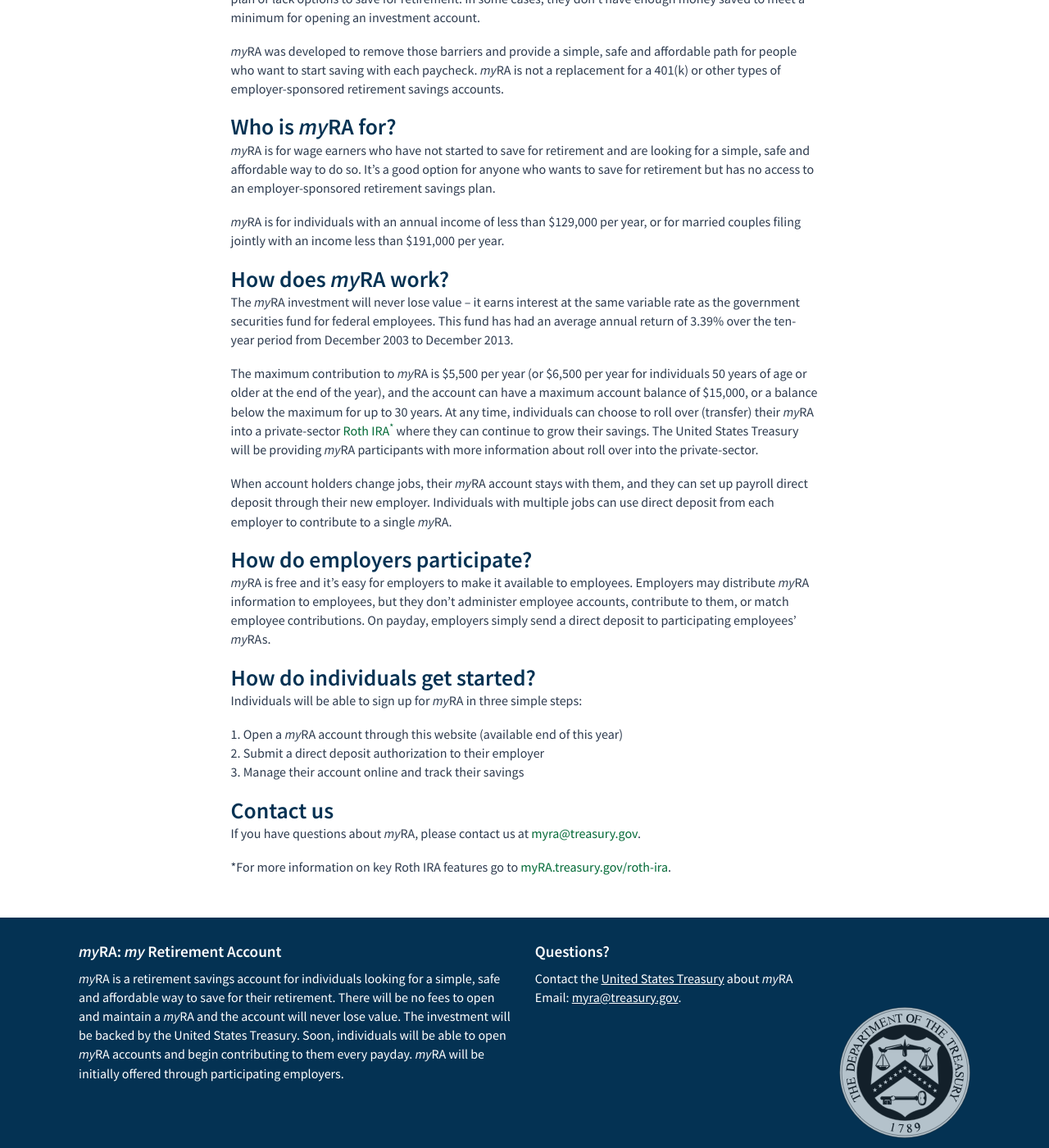
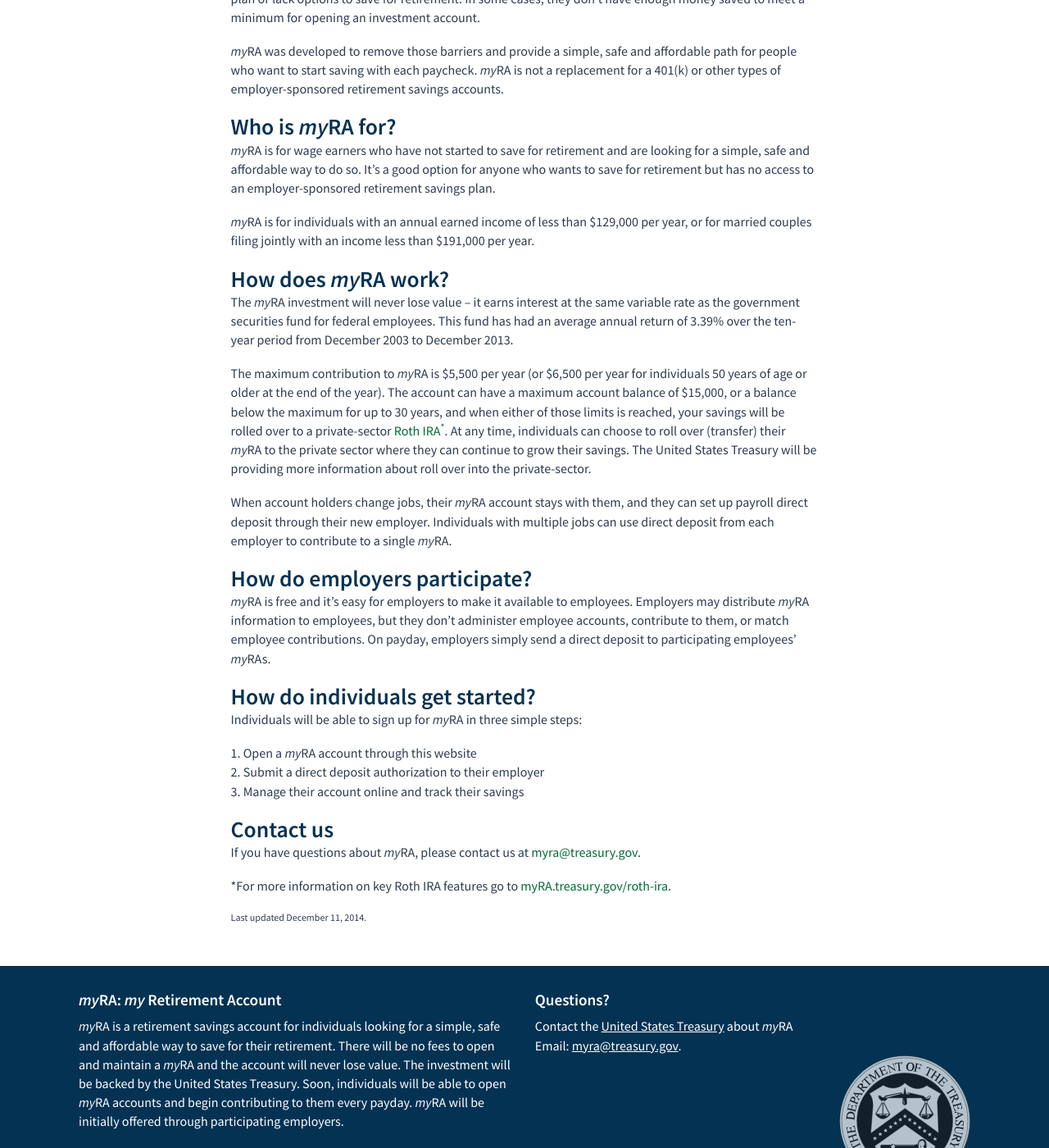
Before and after one commit to 18F/myra, a Jekyll site: the page built from about/index.html, in a window 1280 px wide and 1400 px high, scrolled down 438 px. Shown: the whole window at 82% size. Built offline with Jekyll 4.4.1, drawn with Linux system fonts in a browser that asks for light colours.

Commit message:
copy edits

```diff
--- a/about/index.html
+++ b/about/index.html
@@ -16,11 +15,11 @@
 
 <h2>Who is <span class="myra">myRA</span> for?</h2>
 <p><span class="myra">myRA</span>  is for wage earners who have not started to save for retirement and are looking for a simple, safe and affordable way to do so. It’s a good option for anyone who wants to save for retirement but has no access to an employer-sponsored retirement savings plan.</p>
-<p><span class="myra">myRA</span>  is for individuals with an annual income of less than $129,000 per year, or for married couples filing jointly with an income less than $191,000 per year.</p>
+<p><span class="myra">myRA</span>  is for individuals with an annual earned income of less than $129,000 per year, or for married couples filing jointly with an income less than $191,000 per year.</p>
 
 <h2>How does <span class="myra">myRA</span> work?</h2>
 <p>The <span class="myra">myRA</span>  investment will never lose value – it earns interest at the same variable rate as the government securities fund for federal employees. This fund has had an average annual return of 3.39% over the ten-year period from December 2003 to December 2013.</p>
-<p>The maximum contribution to <span class="myra">myRA</span>  is $5,500 per year (or $6,500 per year for individuals 50 years of age or older at the end of the year), and the account can have a maximum account balance of $15,000, or a balance below the maximum for up to 30 years. At any time, individuals can choose to roll over (transfer) their <span class="myra">myRA</span>  into a private-sector <a href="{{ site.baseurl }}/roth-ira/">Roth IRA<sup>*</sup></a> where they can continue to grow their savings. The United States Treasury will be providing <span class="myra">myRA</span>  participants with more information about roll over into the private-sector.</p>
+<p>The maximum contribution to <span class="myra">myRA</span>  is $5,500 per year (or $6,500 per year for individuals 50 years of age or older at the end of the year). The account can have a maximum account balance of $15,000, or a balance below the maximum for up to 30 years, and when either of those limits is reached, your savings will be rolled over to a private-sector <a href="{{ site.baseurl }}/roth-ira/">Roth IRA<sup>*</sup></a>. At any time, individuals can choose to roll over (transfer) their <span class="myra">myRA</span> to the private sector where they can continue to grow their savings. The United States Treasury will be providing more information about roll over into the private-sector.</p>
 <p>When account holders change jobs, their <span class="myra">myRA</span>  account stays with them, and they can set up payroll direct deposit through their new employer. Individuals with multiple jobs can use direct deposit from each employer to contribute to a single <span class="myra">myRA</span>.</p>
 
 <h2>How do employers participate?</h2>
@@ -30,7 +29,7 @@
 <p>Individuals will be able to sign up for <span class="myra">myRA</span>  in three simple steps:</p>
 <p>
   <ul>
-    <li>1. Open a <span class="myra">myRA</span> account through this website (available end of this year)</li>
+    <li>1. Open a <span class="myra">myRA</span>  account through this website</li>
     <li>2. Submit a direct deposit authorization to their employer</li>
     <li>3. Manage their account online and track their savings</li>
   </ul>
@@ -40,3 +39,5 @@
 <h2>Contact us</h2>
 <p>If you have questions about <span class="myra">myRA</span>, please contact us at <a href="mailto:myra@treasury.gov">myra@treasury.gov</a>.</p>
 <p>*For more information on key Roth IRA features go to <a href="{{ site.baseurl }}/roth-ira">myRA.treasury.gov/roth-ira</a>.</p>
+
+<p class="small-text">Last updated December 11, 2014.</p>
```
Also changed, not shown: other parts of about/index.html (+0 -1 lines).
